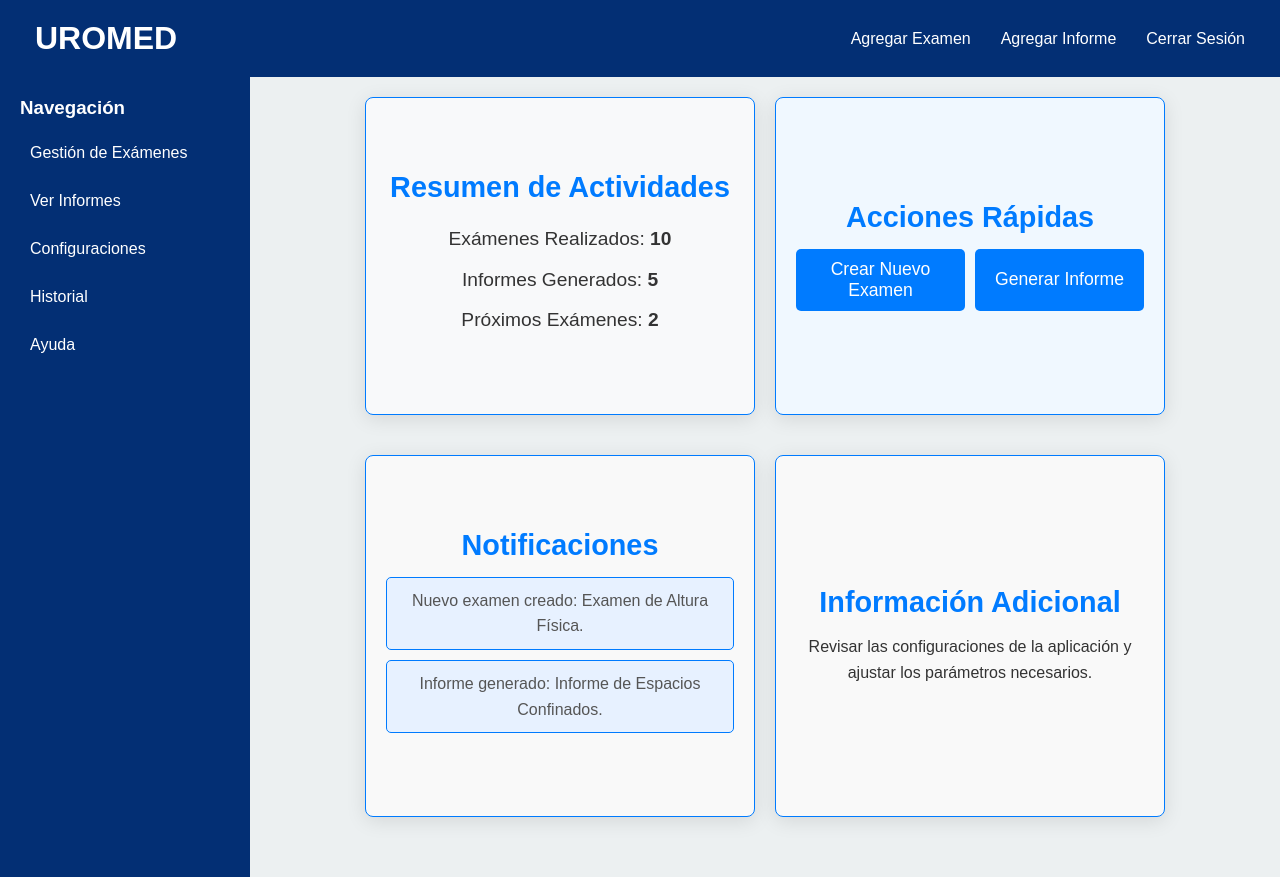
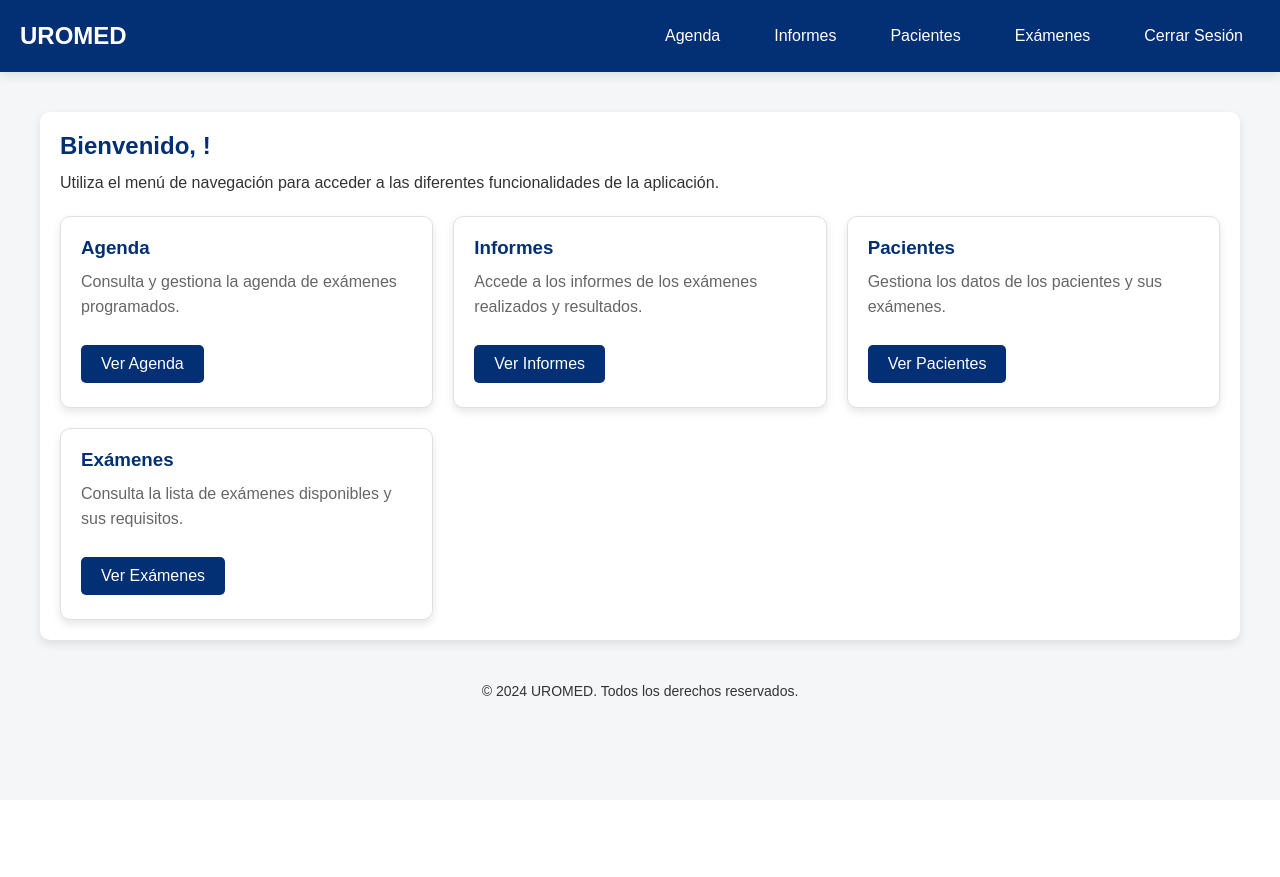
Before and after one commit to nicoloyolar/uromed, a Django app: page /home/ in a window 1280 px wide. After the commit the page ends 696 px from the top, so only its background shows below. Run offline with Django 5.2, Linux system fonts and the light colour scheme.

Commit message:
integra vista home

```diff
--- a/uromed/usuarios/static/css/styles-home.css
+++ b/uromed/usuarios/static/css/styles-home.css
@@ -1,306 +1,139 @@
-    /* Estilos generales */
-
 * {
     margin: 0;
     padding: 0;
     box-sizing: border-box;
 }
 
-    html,
-    body {
-        height: 100%;
-    }
-
 body {
     font-family: 'Montserrat', sans-serif;
-        background-color: #ecf0f1;
-        color: #333;
-        display: flex;
-        flex-direction: column;
-        overflow: hidden;
-    }
-
-    header {
-        background-color: #032f74;
-        padding: 10px 20px;
+    background-color: #f4f6f8;
+    overflow-x: hidden;
+    /* Evitar scroll horizontal */
 }
 
 .navbar {
+    background-color: #032f74;
+    padding: 15px 20px;
     display: flex;
     justify-content: space-between;
     align-items: center;
+    box-shadow: 0 4px 10px rgba(0, 0, 0, 0.1);
 }
 
-    .navbar a,
-    h1 {
+.logo {
     color: white;
-        text-decoration: none;
-        padding: 10px 15px;
-        transition: background 0.3s;
+    font-size: 24px;
+    font-weight: bold;
 }
 
-    .navbar a:hover {
-        background-color: rgba(255, 255, 255, 0.2);
-        border-radius: 50px;
+.nav-links {
+    display: flex;
+}
+
+.nav-links .btn {
+    color: white;
+    background: transparent;
+    border: 2px solid transparent;
+    padding: 10px 15px;
+    margin-left: 20px;
+    text-decoration: none;
+    transition: border-color 0.3s ease, background-color 0.3s ease;
+}
+
+.nav-links .btn:hover {
+    background-color: rgba(255, 255, 255, 0.1);
+    border-color: white;
 }
 
 .container {
-        display: flex;
-        flex: 1;
+    max-width: 1200px;
+    margin: 40px auto;
+    padding: 20px;
+    background-color: white;
+    border-radius: 10px;
+    box-shadow: 0 4px 10px rgba(0, 0, 0, 0.1);
 }
 
-    .sidebar {
-        width: 250px;
-        background-color: #032f74;
-        color: white;
-        padding: 20px;
-        height: 100vh;
+h2 {
+    color: #032f74;
+    margin-bottom: 10px;
 }
 
-    .sidebar h3 {
-        margin-bottom: 15px;
+p {
+    color: #333;
+    line-height: 1.6;
 }
 
-    .sidebar ul {
-        list-style: none;
-        padding: 0;
+.cards-container {
+    display: grid;
+    grid-template-columns: repeat(auto-fill, minmax(300px, 1fr));
+    gap: 20px;
+    margin-top: 20px;
 }
-
-    .sidebar li {
-        margin: 10px 0;
-    }
-
-    .sidebar a {
-        color: white;
-        text-decoration: none;
-        padding: 10px;
-        display: block;
-        transition: background 0.3s;
-    }
-
-    .sidebar a:hover {
-        background-color: rgba(255, 255, 255, 0.2);
-        border-radius: 5px;
-    }
-
-    .main-content {
-        flex: 1;
-        display: flex;
-        align-items: center;
-        justify-content: center;
-        padding: 20px;
-        text-align: center;
-        overflow: hidden;
-    }
-
-    .grid {
-        display: grid;
-        grid-template-columns: repeat(2, 1fr);
-        grid-gap: 20px;
-        width: 100%;
-        height: 100%;
-        max-width: 800px;
-        margin: 0 auto;
-        padding-bottom: 20px;
-    }
-    /* Estilo para las tarjetas */
 
 .card {
     background-color: #ffffff;
-        border-radius: 8px;
-        box-shadow: 0 4px 20px rgba(0, 0, 0, 0.1);
+    border: 1px solid #e0e0e0;
+    border-radius: 10px;
     padding: 20px;
-        margin-bottom: 20px;
-        transition: transform 0.3s, box-shadow 0.3s;
+    box-shadow: 0 4px 8px rgba(0, 0, 0, 0.1);
+    transition: transform 0.3s;
 }
 
 .card:hover {
     transform: translateY(-5px);
-        box-shadow: 0 8px 30px rgba(0, 0, 0, 0.2);
 }
 
 .card h3 {
-        font-size: 1.5em;
-        margin-bottom: 15px;
-        color: #333;
+    color: #032f74;
+    margin-bottom: 10px;
 }
 
-    .card p,
-    .card ul {
-        color: #555;
-        line-height: 1.6;
+.card p {
+    color: #666;
+    margin-bottom: 15px;
 }
 
-    .card button {
-        background-color: #007bff;
-        color: white;
-        border: none;
-        border-radius: 5px;
-        padding: 10px 15px;
-        cursor: pointer;
-        transition: background-color 0.3s;
+footer {
+    text-align: center;
+    margin-top: 40px;
+    color: #777;
+    font-size: 14px;
 }
 
-    .card button:hover {
-        background-color: #0056b3;
+.cards-container .btn {
+    display: inline-block;
+    color: white;
+    background-color: #032f74;
+    border: none;
+    padding: 10px 20px;
+    margin-top: 10px;
+    text-decoration: none;
+    border-radius: 5px;
+    position: relative;
+    overflow: hidden;
+    transition: color 0.3s ease;
 }
 
-    .card.quick-actions {
-        display: flex;
-        flex-direction: column;
-        align-items: center;
-        justify-content: center;
-        background-color: #f0f8ff;
-        border: 1px solid #007bff;
-        border-radius: 8px;
-        box-shadow: 0 4px 20px rgba(0, 0, 0, 0.1);
-        padding: 20px;
-        margin-bottom: 20px;
-        transition: transform 0.3s, box-shadow 0.3s;
+.cards-container .btn::before {
+    content: '';
+    position: absolute;
+    top: 50%;
+    left: 50%;
+    width: 300%;
+    height: 300%;
+    background: rgba(255, 255, 255, 0.2);
+    transition: transform 0.5s ease;
+    border-radius: 50%;
+    transform: translate(-50%, -50%) scale(0);
+    z-index: 0;
 }
 
-    .card.quick-actions:hover {
-        transform: translateY(-5px);
-        box-shadow: 0 8px 30px rgba(0, 0, 0, 0.2);
+.cards-container .btn:hover::before {
+    transform: translate(-50%, -50%) scale(1);
 }
 
-    .card.quick-actions h3 {
-        font-size: 1.8em;
-        margin-bottom: 15px;
-        color: #007bff;
+.cards-container .btn:hover {
+    color: white;
+    border: 1px solid white;
 }
-
-    .button-container {
-        display: flex;
-        gap: 10px;
-        width: 100%;
-    }
-
-    .action-button {
-        background-color: #007bff;
-        color: white;
-        border: none;
-        border-radius: 5px;
-        padding: 10px 0;
-        cursor: pointer;
-        font-size: 1.1em;
-        transition: background-color 0.3s, transform 0.3s;
-        flex: 1;
-    }
-
-    .action-button:hover {
-        background-color: #0056b3;
-        transform: scale(1.05);
-    }
-
-    .notifications ul {
-        list-style-type: none;
-        padding: 0;
-    }
-
-    .card.summary {
-        display: flex;
-        flex-direction: column;
-        align-items: center;
-        justify-content: center;
-        background-color: #f8f9fa;
-        border: 1px solid #007bff;
-        border-radius: 8px;
-        box-shadow: 0 4px 20px rgba(0, 0, 0, 0.1);
-        padding: 20px;
-        margin-bottom: 20px;
-        transition: transform 0.3s, box-shadow 0.3s;
-    }
-
-    .card.summary:hover {
-        transform: translateY(-5px);
-        box-shadow: 0 8px 30px rgba(0, 0, 0, 0.2);
-    }
-
-    .card.summary h3 {
-        font-size: 1.8em;
-        margin-bottom: 15px;
-        color: #007bff;
-    }
-
-    .card.summary p {
-        font-size: 1.2em;
-        color: #333;
-        margin: 5px 0;
-        text-align: center;
-    }
-
-    .card.notifications {
-        display: flex;
-        flex-direction: column;
-        align-items: center;
-        justify-content: center;
-        background-color: #f9f9f9;
-        border: 1px solid #007bff;
-        border-radius: 8px;
-        box-shadow: 0 4px 20px rgba(0, 0, 0, 0.1);
-        padding: 20px;
-        margin-bottom: 20px;
-        transition: transform 0.3s, box-shadow 0.3s;
-    }
-
-    .card.notifications:hover {
-        transform: translateY(-5px);
-        box-shadow: 0 8px 30px rgba(0, 0, 0, 0.2);
-    }
-
-    .card.notifications h3 {
-        font-size: 1.8em;
-        margin-bottom: 15px;
-        color: #007bff;
-    }
-
-    .notification-list {
-        list-style: none;
-        padding: 0;
-        width: 100%;
-    }
-
-    .notification-list li {
-        background-color: #e7f1ff;
-        border: 1px solid #007bff;
-        border-radius: 5px;
-        padding: 10px;
-        margin-bottom: 10px;
-        transition: background-color 0.3s;
-    }
-
-    .notification-list li:hover {
-        background-color: #cce5ff;
-    }
-
-    .card.additional-info {
-        display: flex;
-        flex-direction: column;
-        align-items: center;
-        justify-content: center;
-        background-color: #f9f9f9;
-        border: 1px solid #007bff;
-        border-radius: 8px;
-        box-shadow: 0 4px 20px rgba(0, 0, 0, 0.1);
-        padding: 20px;
-        margin-bottom: 20px;
-        transition: transform 0.3s, box-shadow 0.3s;
-    }
-
-    .card.additional-info:hover {
-        transform: translateY(-5px);
-        box-shadow: 0 8px 30px rgba(0, 0, 0, 0.2);
-    }
-
-    .card.additional-info h3 {
-        font-size: 1.8em;
-        margin-bottom: 15px;
-        color: #007bff;
-    }
-
-    .card.additional-info p {
-        font-size: 1em;
-        text-align: center;
-        color: #333;
-    }
--- a/uromed/usuarios/templates/usuarios/home.html
+++ b/uromed/usuarios/templates/usuarios/home.html
@@ -1,72 +1,54 @@
 {% load static %}
-
 <!DOCTYPE html>
 <html lang="es">
 <head>
     <meta charset="UTF-8">
     <meta name="viewport" content="width=device-width, initial-scale=1.0">
-    <title>UROMED - Panel de Control</title>
+    <title>Home - UROMED</title>
     <link rel="stylesheet" href="{% static 'css/styles-home.css' %}">
 </head>
 <body>
-    <header>
-        <div class="navbar">
-            <h1>UROMED</h1>
-            <nav>
-                <ul style="display: flex; list-style: none;">
-                    <li><a href="#">Agregar Examen</a></li>
-                    <li><a href="#">Agregar Informe</a></li>
-                    <li><a href="{% url 'logout' %}">Cerrar Sesión</a></li>
-                </ul>
-            </nav>
+    <div class="navbar">
+        <h1 class="logo">UROMED</h1>
+        <div class="nav-links">
+            <a href="{% url 'agenda_view' %}" class="btn">Agenda</a>
+            <a href="{% url 'informes_view' %}" class="btn">Informes</a>
+            <a href="{% url 'pacientes_view' %}" class="btn">Pacientes</a>
+            <a href="{% url 'examenes_view' %}" class="btn">Exámenes</a>
+            <a href="{% url 'logout' %}" class="btn">Cerrar Sesión</a>
         </div>
-    </header>
+    </div>
 
     <div class="container">
-        <aside class="sidebar">
-            <h3>Navegación</h3>
-            <ul>
-                <li><a href="#">Gestión de Exámenes</a></li>
-                <li><a href="#">Ver Informes</a></li>
-                <li><a href="#">Configuraciones</a></li>
-                <li><a href="#">Historial</a></li>
-                <li><a href="#">Ayuda</a></li>
-            </ul>
-        </aside>
+        <h2>Bienvenido, {{ request.user.username }}!</h2>
+        <p>Utiliza el menú de navegación para acceder a las diferentes funcionalidades de la aplicación.</p>
 
-        <main class="main-content">
+        <div class="cards-container">
+            <div class="card" id="agenda">
+                <h3>Agenda</h3>
+                <p>Consulta y gestiona la agenda de exámenes programados.</p>
+                <a href="{% url 'agenda_view' %}" class="btn">Ver Agenda</a>
+            </div>
+            <div class="card" id="informes">
+                <h3>Informes</h3>
+                <p>Accede a los informes de los exámenes realizados y resultados.</p>
+                <a href="{% url 'informes_view' %}" class="btn">Ver Informes</a>
+            </div>
+            <div class="card" id="pacientes">
+                <h3>Pacientes</h3>
+                <p>Gestiona los datos de los pacientes y sus exámenes.</p>
+                <a href="{% url 'pacientes_view' %}" class="btn">Ver Pacientes</a>
+            </div>
+            <div class="card" id="examenes">
+                <h3>Exámenes</h3>
+                <p>Consulta la lista de exámenes disponibles y sus requisitos.</p>
+                <a href="{% url 'examenes_view' %}" class="btn">Ver Exámenes</a>
+            </div>
+        </div>
+    </div>
 
-            <section class="grid">
-                <div class="card summary">
-                    <h3>Resumen de Actividades</h3>
-                    <p>Exámenes Realizados: <strong>10</strong></p>
-                    <p>Informes Generados: <strong>5</strong></p>
-                    <p>Próximos Exámenes: <strong>2</strong></p>
-                </div>
-
-                <div class="card quick-actions">
-                    <h3>Acciones Rápidas</h3>
-                    <div class="button-container">
-                        <button class="action-button">Crear Nuevo Examen</button>
-                        <button class="action-button">Generar Informe</button>
-                    </div>
-                </div>
-
-                <div class="card notifications">
-                    <h3>Notificaciones</h3>
-                    <ul class="notification-list">
-                        <li>Nuevo examen creado: Examen de Altura Física.</li>
-                        <li>Informe generado: Informe de Espacios Confinados.</li>
-                    </ul>
-                </div>
-
-                <div class="card additional-info">
-                    <h3>Información Adicional</h3>
-                    <p>Revisar las configuraciones de la aplicación y ajustar los parámetros necesarios.</p>
-                </div>
-
-            </section>
-        </main>
-    </div>
+    <footer>
+        <p>&copy; 2024 UROMED. Todos los derechos reservados.</p>
+    </footer>
 </body>
 </html>
--- a/uromed/usuarios/urls.py
+++ b/uromed/usuarios/urls.py
@@ -1,8 +1,12 @@
 from django.urls import path
-from .views import login_view, logout_view, home_view
+from .views import login_view, logout_view, home_view, agenda_view, informes_view, pacientes_view, examenes_view
 
 urlpatterns = [
     path('', login_view, name='login'),
     path('home/', home_view, name='home'),
     path('logout/', logout_view, name='logout'),
+    path('agenda/', agenda_view, name='agenda_view'),
+    path('informes/', informes_view, name='informes_view'),
+    path('pacientes/', pacientes_view, name='pacientes_view'),
+    path('examenes/', examenes_view, name='examenes_view'),
 ]
--- a/uromed/usuarios/views.py
+++ b/uromed/usuarios/views.py
@@ -28,3 +28,15 @@
 
 def home_view(request):
     return render(request, 'usuarios/home.html')
+
+def agenda_view(request):
+    return render(request, 'usuarios/agenda.html')
+
+def informes_view(request):
+    return render(request, 'usuarios/informes.html')
+
+def pacientes_view(request):
+    return render(request, 'usuarios/pacientes.html')
+
+def examenes_view(request):
+    return render(request, 'usuarios/examenes.html')
```
Also changed, not shown: uromed/usuarios/templates/usuarios/login.html (+7 -0 lines), uromed/db.sqlite3. Lines whose indentation alone changed are shown as unchanged.
